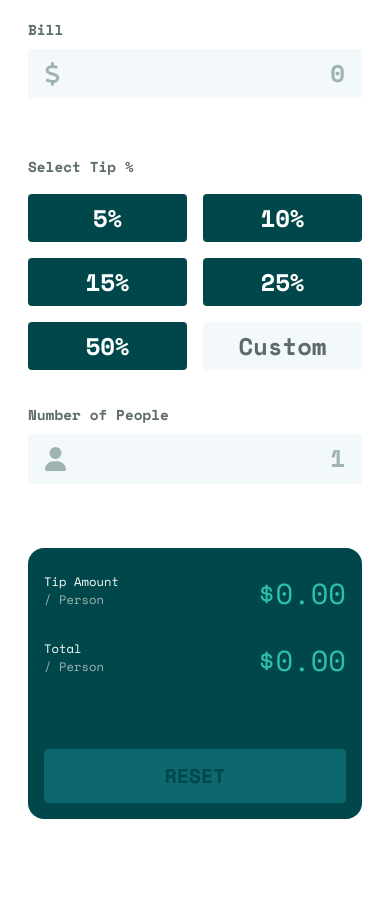
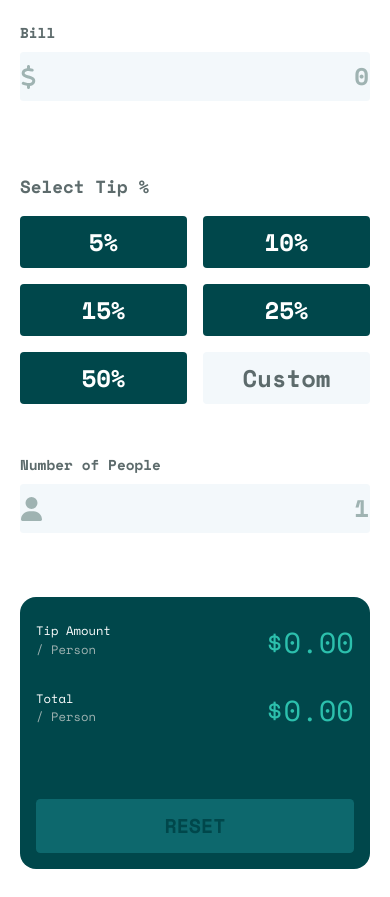
Before and after one commit to shravan-cc/Bill_Splitter, a React (Vite) app: page / in a window 390 px wide. Before the commit the page ends 844 px from the top, so only its background shows below. Built offline with nearby package versions, Linux system fonts and the light colour scheme.

Commit message:
Implemented complete responsiveness

```diff
--- a/src/App.css
+++ b/src/App.css
@@ -59,6 +59,11 @@ h6 {
 #root,
 #__next {
   isolation: isolate;
+  display: flex;
+  align-items: center;
+  justify-content: center;
+  min-height: 100vh;
+  width: 100%;
 }
 
 @font-face {
@@ -68,3 +73,9 @@ h6 {
     url("/fonts/SpaceMono/SpaceMono-Regular.woff") format("woff");
   font-style: normal;
 }
+
+.main-container {
+  max-width: 1280px;
+  padding: 20px;
+  width: 100%;
+}
--- a/src/App.tsx
+++ b/src/App.tsx
@@ -85,9 +85,9 @@ function App() {
         <Widget color="blue" icon={faInfoCircle} heading="Yes" desc="yesno" />
       </div>
     </div>*/
-    <>
+    <div className="main-container">
       <FinalForm />
-    </>
+    </div>
   );
 }
 
--- a/src/components/BillTip/BillTip.module.css
+++ b/src/components/BillTip/BillTip.module.css
@@ -1,18 +1,16 @@
 @import url("https://fonts.googleapis.com/css2?family=Space+Mono:wght@400;700&display=swap");
-* {
-  box-sizing: border-box;
-}
+
 .billContainer {
   background-color: white;
   width: 100%;
-  margin-bottom: 65.74px;
-  margin-top: 61.74px;
+  margin-bottom: 4.109rem;
+  margin-top: 3.859rem;
 }
 
 .labelName {
   font-weight: 700;
-  font-size: 20px;
-  line-height: 29.62px;
+  font-size: 1.25rem;
+  line-height: 1.5;
   color: #5d6b6c;
   font-family: "Space Mono", monospace;
 }
@@ -20,25 +18,22 @@
 .buttonContainer {
   display: grid;
   grid-template-columns: repeat(3, 1fr); /* Create 3 equal columns */
-  gap: 24px; /* Space between buttons */
+  gap: 1.5rem; /* Space between buttons */
   width: 100%;
-  box-sizing: border-box;
-  margin-top: 24px;
+  margin-top: 1.5rem;
 }
 
 .inputContainer {
-  max-width: 158px;
+  /* max-width: 158px; */
   width: 100%;
   border-radius: 6px;
   background-color: #f3f8fb;
   color: #5d6b6c;
-  font-size: 24px;
-  line-height: 35.54px;
+  font-size: 1.5rem;
+  line-height: 1.5;
   font-family: "Space Mono", monospace;
   text-align: center;
-  padding: 0;
   border: 2px solid #26c2ad;
-  overflow: hidden;
   outline: none;
 }
 
@@ -50,7 +45,7 @@
   }
   .labelName {
     font-size: 0.9rem;
-    line-height: 1.3rem;
+    line-height: 1.5;
   }
   .buttonContainer {
     grid-template-columns: repeat(2, 1fr);
@@ -61,9 +56,20 @@
   .inputContainer {
     border-radius: 4px;
     font-size: 1.5rem;
-    padding: 6px 23px;
+    /* padding: 6px 23px; */
     width: 100%;
-    max-width: 157px;
     max-height: 48px;
   }
 }
+
+@media (max-width: 1100px) {
+  .billContainer {
+    margin-bottom: 3rem;
+    margin-top: 3rem;
+    width: 100%;
+  }
+  .labelName {
+    font-size: 1.1rem;
+    line-height: 1.5;
+  }
+}
--- a/src/components/ButtonInput/ButtonInput.module.css
+++ b/src/components/ButtonInput/ButtonInput.module.css
@@ -9,15 +9,14 @@
 }
 
 .normal {
-  padding: 8px 50px;
+  padding: 0.5rem 0;
   border-radius: 6px;
   background-color: #00474b;
   color: #feffff;
   font-family: "Space Mono", monospace;
   border: none;
   font-weight: 700;
-  font-size: 32px;
-  box-sizing: border-box;
+  font-size: 2rem;
   width: 100%;
 }
 
@@ -29,20 +28,18 @@
 }
 
 .custom {
-  padding: 0;
+  padding: 0.5rem 0;
   border-radius: 6px;
   background-color: #f3f8fb;
   color: #5d6b6c;
   font-family: "Space Mono", monospace;
   border: none;
   font-weight: 700;
-  font-size: 24px;
-  line-height: 35.54px;
-  box-sizing: border-box;
-  width: 100%;
-  display: flex;
+  font-size: 1.5vw;
+  line-height: 1.5;
+  /* display: flex;
   justify-content: center;
-  align-items: center;
+  align-items: center; */
   width: 100%;
 }
 
@@ -50,13 +47,13 @@
   .normal {
     border-radius: 4px;
     font-size: 1.5rem;
-    padding: 6px 40px;
+    /* padding: 6px 40px; */
     width: 100%;
   }
   .custom {
     border-radius: 4px;
     font-size: 1.5rem;
-    padding: 6px 23px;
+    /* padding: 6px 23px; */
     width: 100%;
   }
 }
--- a/src/components/FinalForm/FinalForm.module.css
+++ b/src/components/FinalForm/FinalForm.module.css
@@ -1,13 +1,23 @@
 .container {
   background-color: white;
-  display: flex;
+  display: grid;
+  grid-template-columns: repeat(2, 1fr);
   gap: 4.125rem;
+  width: 100%;
+  box-sizing: border-box;
 }
 
 @media (max-width: 550px) {
   .container {
+    display: flex;
     flex-direction: column;
     gap: 2rem;
     width: 100%;
   }
 }
+
+/* @media (max-width: 1100px) {
+  .container {
+    gap: 1rem;
+  }
+} */
--- a/src/components/Formdisplay/Formdisplay.module.css
+++ b/src/components/Formdisplay/Formdisplay.module.css
@@ -3,8 +3,9 @@
 .container {
   background-color: #00474b;
   width: 100%;
-  padding: 56px;
+  padding: 3.5rem;
   border-radius: 16px;
+  box-sizing: border-box;
 }
 
 .resetBtn {
@@ -12,12 +13,12 @@
   font-weight: 700;
   font-size: 1.5rem;
   letter-spacing: 10%;
-  line-height: 2.3rem;
+  line-height: 1.5;
   background-color: #0d686d;
   border: none;
   color: #00474b;
-  width: 454px;
-  margin-top: 135px;
+  width: 100%;
+  margin-top: 8.438rem;
   border-radius: 7px;
   outline: none;
   cursor: not-allowed;
@@ -34,7 +35,7 @@
 @media (max-width: 550px) {
   .resetBtn {
     font-size: 1.25rem;
-    line-height: 29.62px;
+    line-height: 1.5;
     width: 100%;
     border-radius: 4.32px;
     margin-top: 43px;
--- a/src/components/NumberInput/NumberInput.module.css
+++ b/src/components/NumberInput/NumberInput.module.css
@@ -10,7 +10,7 @@
   font-family: "Space Mono", monospace;
   font-size: 2rem;
   font-weight: 700;
-  line-height: 1.4;
+  line-height: 1.5;
   text-align: right;
   background-color: transparent;
   width: 100%;
@@ -41,7 +41,7 @@
   position: relative;
   display: flex;
   align-items: center;
-  padding: 8px 20px;
+  padding: 0.5rem 1.25rem;
   width: 100%;
   background-color: #f3f8fb;
   border-radius: 6px;
@@ -79,12 +79,12 @@
 @media (max-width: 550px) {
   .labelName {
     font-size: 0.9rem;
-    line-height: 20.73px;
+    line-height: 1.5;
   }
   .inputWrapper {
     border-radius: 3.55px;
     margin-top: 8px;
-    padding: 6px 16px;
+    padding: 6px 0;
     width: 100%;
   }
   .numberInput {
--- a/src/components/Tipamount/Tipamount.module.css
+++ b/src/components/Tipamount/Tipamount.module.css
@@ -3,9 +3,9 @@
 .container {
   background-color: #00474b;
   display: flex;
-  width: 454px;
+  width: 100%;
   justify-content: space-between;
-  margin-bottom: 64px;
+  margin-bottom: 4rem;
 }
 
 .labelContainer {
@@ -17,7 +17,7 @@
   font-family: "Space Mono", monospace;
   font-weight: 400;
   font-size: 1.25rem;
-  line-height: 1.9rem;
+  line-height: 1.5;
   letter-spacing: 10%;
 }
 
@@ -39,8 +39,8 @@
 
 @media (max-width: 550px) {
   .text {
-    font-size: 12.25px;
-    line-height: 18.14px;
+    font-size: 0.7666rem;
+    line-height: 1.5;
   }
   .value {
     font-size: 1.8rem;
@@ -48,6 +48,6 @@
   }
   .container {
     width: 100%;
-    margin-bottom: 24px;
+    margin-bottom: 1.5rem;
   }
 }
--- a/src/index.css
+++ b/src/index.css
@@ -1,4 +1,4 @@
-:root {
+/* :root {
   font-family: Inter, system-ui, Avenir, Helvetica, Arial, sans-serif;
   line-height: 1.5;
   font-weight: 400;
@@ -27,7 +27,6 @@ body {
   display: flex;
   place-items: center;
   place-content: center;
-  min-width: 320px;
   min-height: 100vh;
   background-color: white;
 }
@@ -35,7 +34,7 @@ body {
 h1 {
   font-size: 3.2em;
   line-height: 1.1;
-}
+} */
 
 button {
   border-radius: 8px;
@@ -56,7 +55,7 @@ button:focus-visible {
   outline: 4px auto -webkit-focus-ring-color;
 }*/
 
-@media (prefers-color-scheme: light) {
+/* @media (prefers-color-scheme: light) {
   :root {
     color: #213547;
     background-color: #ffffff;
@@ -67,4 +66,4 @@ button:focus-visible {
   button {
     background-color: #f9f9f9;
   }
-}
+}  */
```
